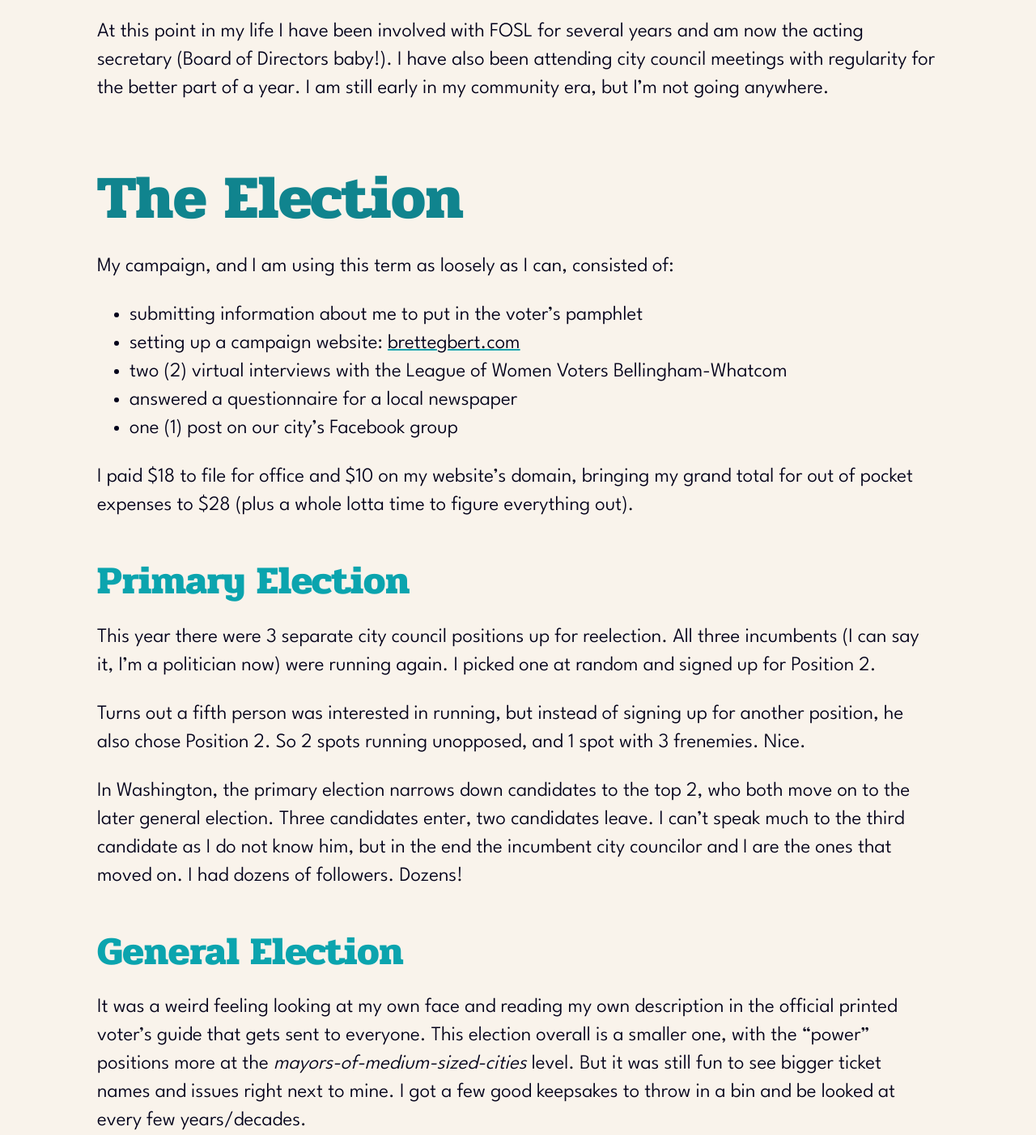
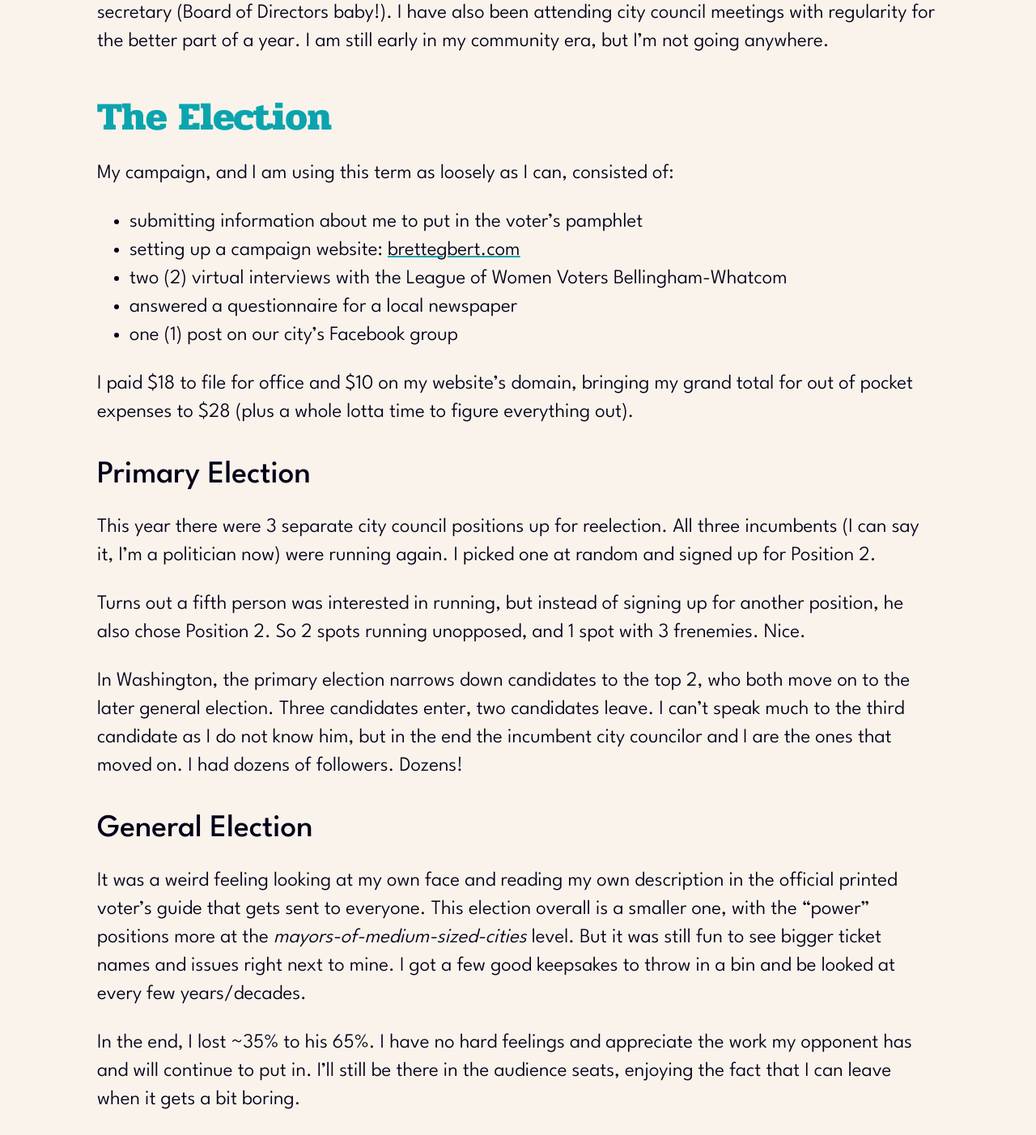
Before and after one commit to crossinguard/crossinguard-dev-pelorous, an Astro site: page /posts/city-council in a window 1280 px wide. Shown: the part 2350-3752 px from the top of the page at 81% size. Built offline with nearby package versions, Linux system fonts and the light colour scheme; Astro itself is replaced by a stand-in of ours.

Commit message:
fix post heading levels

```diff
--- a/src/content/posts/city-council.md
+++ b/src/content/posts/city-council.md
@@ -14,7 +14,7 @@ The mayor, heads of various city departments, and elected council members meet u
 
 One day in early May I saw a posting from a current city council member letting us know that 3 positions were up for reelection and signs-up were happening now. I did some online sleuthing about what exactly a city councilor did, looked up the fees & timeline for running, and signed up for the 2025 election!
 
-# The Backstory
+## The Backstory
 
 In the summer of 2020 I moved to a small city in northern Washington state. When I say small, I mean tiny. My city's population is ~1/3 of the high school I taught at before moving here. My city contains 0 stop lights, 3.5 restaurants, and our library is unfortunately only open 3 days per week.
 
@@ -26,7 +26,7 @@ My involvement in Friends of the Sumas Library (FOSL) kickstarted a powerful int
 
 At this point in my life I have been involved with FOSL for several years and am now the acting secretary (Board of Directors baby!). I have also been attending city council meetings with regularity for the better part of a year. I am still early in my community era, but I'm not going anywhere.
 
-# The Election
+## The Election
 
 My campaign, and I am using this term as loosely as I can, consisted of:
 
@@ -38,7 +38,7 @@ My campaign, and I am using this term as loosely as I can, consisted of:
 
 I paid $18 to file for office and $10 on my website's domain, bringing my grand total for out of pocket expenses to $28 (plus a whole lotta time to figure everything out).
 
-## Primary Election
+### Primary Election
 
 This year there were 3 separate city council positions up for reelection. All three incumbents (I can say it, I'm a politician now) were running again. I picked one at random and signed up for Position 2.
 
@@ -46,7 +46,7 @@ Turns out a fifth person was interested in running, but instead of signing up fo
 
 In Washington, the primary election narrows down candidates to the top 2, who both move on to the later general election. Three candidates enter, two candidates leave. I can't speak much to the third candidate as I do not know him, but in the end the incumbent city councilor and I are the ones that moved on. I had dozens of followers. Dozens!
 
-## General Election
+### General Election
 
 It was a weird feeling looking at my own face and reading my own description in the official printed voter's guide that gets sent to everyone. This election overall is a smaller one, with the "power" positions more at the *mayors-of-medium-sized-cities* level. But it was still fun to see bigger ticket names and issues right next to mine. I got a few good keepsakes to throw in a bin and be looked at every few years/decades.
 
```
